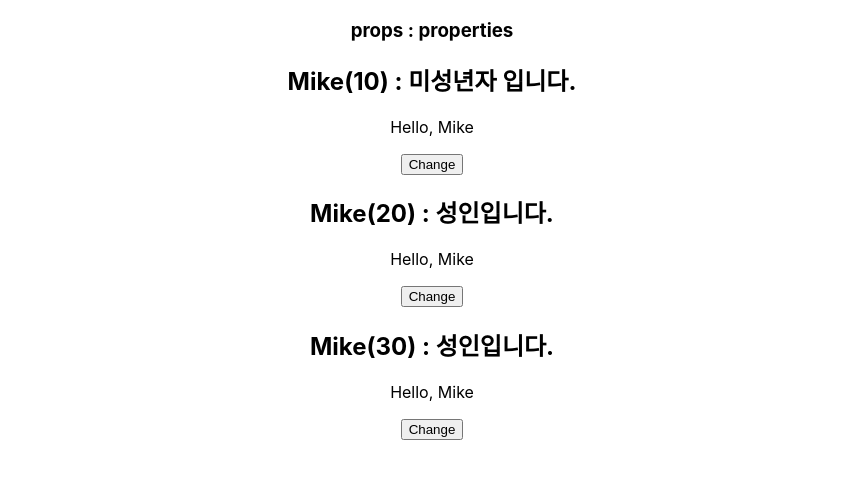
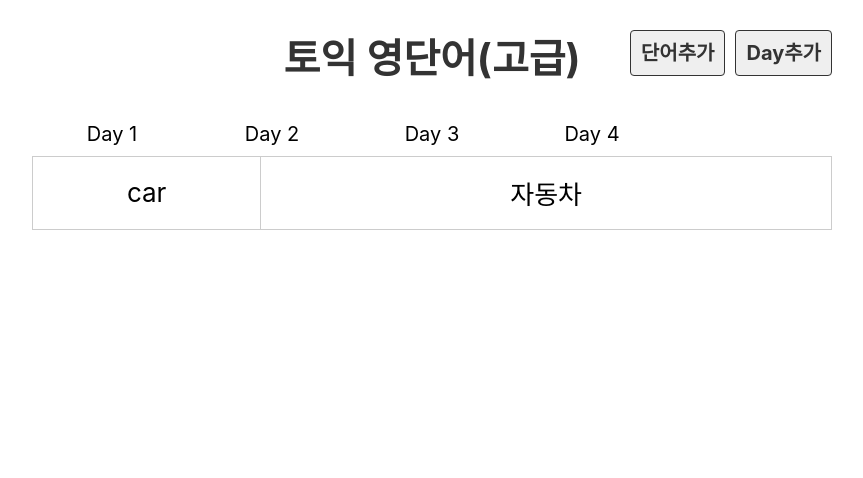
Before and after one commit to SMF-GroupStudy/SMF_Algorithm-Study, a React (Create React App) app in the folder Members/csyeob/react/voca/: page / in a window 1280 px wide. Shown: the top 478 px of the page, without its empty margins (208-1071 px from the left). Built offline with nearby package versions, Linux system fonts and the light colour scheme.

Commit message:
React 더미데이터, map 반복문()

```diff
--- a/Members/csyeob/react/voca/src/App.js
+++ b/Members/csyeob/react/voca/src/App.js
@@ -1,20 +1,13 @@
 import './App.css';
-import Hello from './component/Hello';
-import Welcome from './component/Welcome';
-import styles from './App.module.css';
+import DayList from './component/DayList';
+import Header from './component/Header';
+import Day from './component/Day'
 function App() {
-  const name = "Tom"
-  const naver = {
-    name: "네이버",
-    url: "https://naver.com",
-  }
   return(
   <div className="App">
-    <h3>props : properties</h3>
-    <Hello age = {10}/>
-    <Hello age = {20}/>
-    <Hello age = {30}/>
-    {/*useState는 컴포넌트 별로 관리를 함*/}
+    <Header/>
+    <DayList />
+    <Day/>
   </div>
   );
 }
--- /dev/null
+++ b/Members/csyeob/react/voca/src/component/Day.js
@@ -0,0 +1,19 @@
+import dummy from "../db/data.json";
+
+export default function Day(){
+    //dummy.words
+    const day = 2;
+    const wordList = dummy.words.filter(word=>(word.day === day))
+    return<>
+    <table>
+        <tbody>
+            {wordList.map(word =>(
+                <tr key ={word.id}>
+                    <td>{word.eng}</td>
+                    <td>{word.kor}</td>
+                </tr>
+            ))}
+        </tbody>
+    </table>
+    </>;
+}
--- /dev/null
+++ b/Members/csyeob/react/voca/src/component/DayList.js
@@ -0,0 +1,14 @@
+import dummy from "../db/data.json"
+export default function DayList(){
+    console.log(dummy);
+    return<ul className="list_day">
+        {dummy.days.map(day =>(
+            <li key = {day.id}>
+                Day {day.day}
+            </li>
+        ))}
+            {/*반복문을 사용할 것인데, 이때는 map을 사용하는게 좋음
+               map은 배열을 받아서 배열로 내보냄.
+            */}
+    </ul>;
+}
--- /dev/null
+++ b/Members/csyeob/react/voca/src/component/Header.js
@@ -0,0 +1,17 @@
+export default function Header() {
+    return (
+        <div className="header">
+            <h1>
+                <a href="/">토익 영단어(고급)</a>
+            </h1>
+            <div className="menu">
+                    <a href="#x" className="link">
+                        단어추가
+                    </a>
+                    <a href="#x" className="link">
+                        Day추가
+                    </a>
+            </div>
+        </div>
+    )
+}
--- /dev/null
+++ b/Members/csyeob/react/voca/src/db/data.json
@@ -0,0 +1,92 @@
+{
+    "days": [
+      {
+        "id": 1,
+        "day": 1
+      },
+      {
+        "id": 2,
+        "day": 2
+      },
+      {
+        "id": 3,
+        "day": 3
+      },
+      {
+        "day": 4,
+        "id": 4
+      }
+    ],
+    "words": [
+      {
+        "id": 1,
+        "day": 1,
+        "eng": "book",
+        "kor": "책",
+        "isDone": false
+      },
+      {
+        "id": 3,
+        "day": 2,
+        "eng": "car",
+        "kor": "자동차",
+        "isDone": false
+      },
+      {
+        "id": 5,
+        "day": 3,
+        "eng": "school",
+        "kor": "학교",
+        "isDone": false
+      },
+      {
+        "id": 6,
+        "day": 3,
+        "eng": "pencil",
+        "kor": "연필",
+        "isDone": false
+      },
+      {
+        "day": "3",
+        "eng": "window",
+        "kor": "창문",
+        "isDone": false,
+        "id": 7
+      },
+      {
+        "day": "3",
+        "eng": "house",
+        "kor": "집",
+        "isDone": false,
+        "id": 8
+      },
+      {
+        "day": "2",
+        "eng": "mouse",
+        "kor": "쥐",
+        "isDone": false,
+        "id": 9
+      },
+      {
+        "day": "4",
+        "eng": "monkey",
+        "kor": "원숭이",
+        "isDone": false,
+        "id": 10
+      },
+      {
+        "day": "4",
+        "eng": "apple",
+        "kor": "사과",
+        "isDone": false,
+        "id": 11
+      },
+      {
+        "day": "3",
+        "eng": "apple",
+        "kor": "사과",
+        "isDone": false,
+        "id": 12
+      }
+    ]
+  }
--- a/Members/csyeob/react/voca/src/index.css
+++ b/Members/csyeob/react/voca/src/index.css
@@ -1,13 +1,132 @@
 body {
   margin: 0;
-  font-family: -apple-system, BlinkMacSystemFont, 'Segoe UI', 'Roboto', 'Oxygen',
-    'Ubuntu', 'Cantarell', 'Fira Sans', 'Droid Sans', 'Helvetica Neue',
+  font-family: -apple-system, BlinkMacSystemFont, "Segoe UI", "Roboto", "Oxygen",
+    "Ubuntu", "Cantarell", "Fira Sans", "Droid Sans", "Helvetica Neue",
     sans-serif;
   -webkit-font-smoothing: antialiased;
   -moz-osx-font-smoothing: grayscale;
+  font-size: 20px;
+}
+
+ol,
+ul {
+  margin: 0;
+  padding: 0;
+  list-style: none;
 }
 
 code {
-  font-family: source-code-pro, Menlo, Monaco, Consolas, 'Courier New',
+  font-family: source-code-pro, Menlo, Monaco, Consolas, "Courier New",
     monospace;
 }
+
+a {
+  text-decoration: none;
+  color: #333;
+}
+
+.App {
+  width: 800px;
+  margin: 0 auto;
+}
+
+.header {
+  position: relative;
+}
+
+.header .menu {
+  position: absolute;
+  top: 10px;
+  right: 0;
+}
+
+.header .link {
+  border: 1px solid #333;
+  padding: 10px;
+  margin-left: 10px;
+  background-color: #efefef;
+  font-weight: bold;
+  border-radius: 4px;
+}
+
+.list_day {
+  display: flex;
+  flex-wrap: wrap;
+}
+
+.list_day li {
+  flex: 20% 0 0;
+  box-sizing: border-box;
+  padding: 10px;
+}
+
+.list_day a {
+  display: block;
+  padding: 20px 0;
+  font-weight: bold;
+  color: #fff;
+  text-align: center;
+  border-radius: 10px;
+  background-color: dodgerblue;
+}
+
+table {
+  border-collapse: collapse;
+  width: 100%;
+}
+table td {
+  width: 25%;
+  height: 70px;
+  border: 1px solid #ccc;
+  text-align: center;
+  font-size: 26px;
+}
+
+table td:first-child {
+  width: 10%;
+}
+
+.off td {
+  background: #eee;
+  color: #ccc;
+}
+
+.btn_del {
+  margin-left: 10px;
+  color: #fff;
+  background-color: firebrick;
+}
+
+button {
+  padding: 10px;
+  font-weight: bold;
+  font-size: 18px;
+  cursor: pointer;
+  border: 0 none;
+  border-radius: 6px;
+  padding: 10px 20px;
+  color: #fff;
+  background-color: dodgerblue;
+}
+
+.input_area {
+  margin-bottom: 10px;
+}
+
+.input_area label {
+  display: block;
+  margin-bottom: 10px;
+}
+
+.input_area input {
+  width: 400px;
+  height: 40px;
+  font-size: 20px;
+  padding: 0 10px;
+}
+
+.input_area select {
+  width: 400px;
+  height: 40px;
+  font-size: 20px;
+}
```
